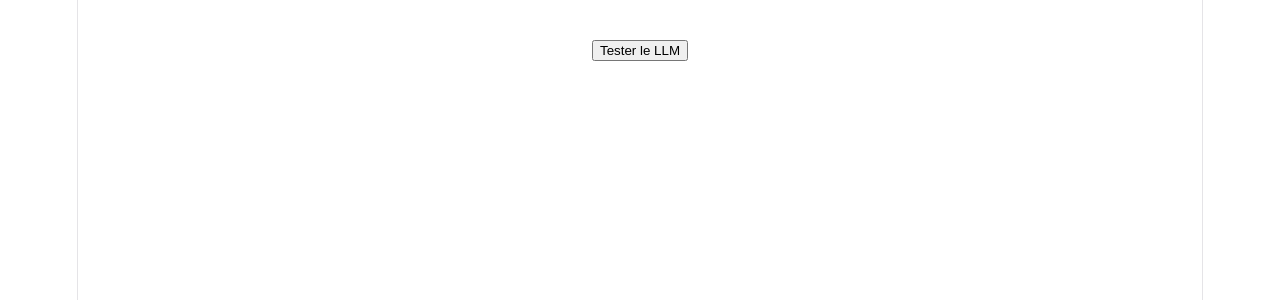
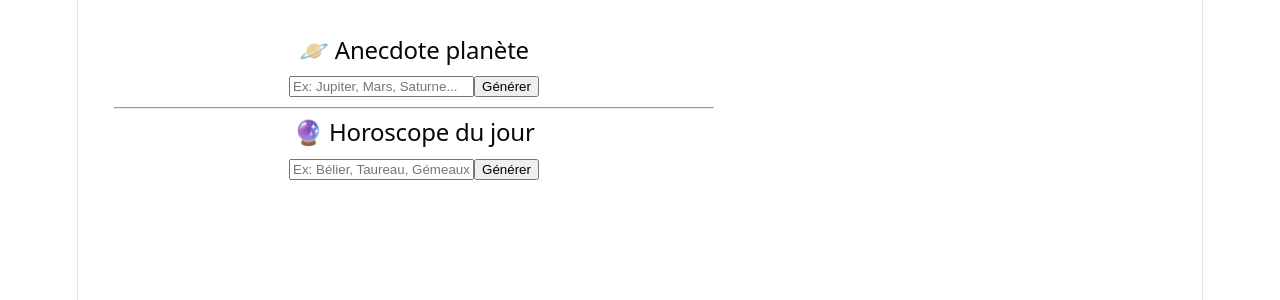
Before and after one commit to Projet-Web-ENSSAT/projet-model_IA, a React (Vite) app: page / in a window 1280 px wide. Shown: the top 300 px of the page. Built offline with nearby package versions, Linux system fonts and the light colour scheme; no server answers.

Commit message:
feat: add model agent

```diff
--- /dev/null
+++ b/src/agents/horoscopeAgent.js
@@ -0,0 +1,11 @@
+import { complete } from "../lib/llmClient";
+
+const SYSTEM_PROMPT = ''
+
+export async function getDailyHoroscope(sign, date) {
+    const messages = [
+        {role: 'user', content: `Horoscope du ${date} pour le signe : ${sign}`}
+    ]
+
+    return await complete(messages, {SYSTEM_PROMPT: SYSTEM_PROMPT, temperature: 0.8});
+}
--- /dev/null
+++ b/src/agents/planetAgent.js
@@ -0,0 +1,19 @@
+import { complete } from "../lib/llmClient";
+
+const SYSTEM_PROMPT = 'Tu es un agent spécialisé dans les planètes du système solaire. Tu peux fournir des descriptions, anecdotes, caractéristiques. Toujours synthètique, ton objectif est de donner des réponses que même un enfant pourrait comprendre. Si tu ne connais pas la planète demandée, dis le explicitement. Si la plnète est pas dans le système solaire, dis le, sans donner d autres informations.';
+
+export async function getPlanetDescription(planetName) {
+    const messages = [
+        {role: 'user', content: `Donne 3 caractéristiques sur : ${planetName}`}
+    ]
+
+    return await complete(messages, {SYSTEM_PROMPT: SYSTEM_PROMPT, temperature: 0.8});
+}
+
+export async function getPlanetAnecdote(planetName) {
+    const messages = [
+        {role: 'user', content: `Donne une anecdote intéressante sur : ${planetName}`}
+    ]
+
+    return await complete(messages, {SYSTEM_PROMPT: SYSTEM_PROMPT, temperature: 0.8});
+}
--- /dev/null
+++ b/src/lib/llmClient.js
@@ -0,0 +1,33 @@
+import OpenAI from "openai";
+
+const client = new OpenAI({
+    baseURL: import.meta.env.VITE_LLM_BASE_URL,
+    apiKey: import.meta.env.VITE_LLM_API_KEY,
+    dangerouslyAllowBrowser: true,
+})
+
+// Streaming
+export async function streamCompletion(messages, onChunk, options={}){
+    const stream = await client.chat.completions.create({
+        model: import.meta.env.VITE_LLM_MODEL,
+        messages: [{role: 'system', content: options.systemPrompt ?? 'You are a helpful assistant.'}, ...messages],
+        stream: true,
+    });
+
+    let fullText = '';
+    for await (const chunk of stream) {
+        const delta = chunk.choices[0]?.delta?.content ?? '';
+        if (delta) fullText += delta; onChunk(delta);
+    }
+    return fullText;
+}
+
+// Non streaming
+export async function complete(messages, options={}){
+    const response = await client.chat.completions.create({
+        model: import.meta.env.VITE_LLM_MODEL,
+        messages: [{role: 'system', content: options.systemPrompt ?? 'You are a helpful assistant.'}, ...messages],
+        stream: false,
+    });
+    return response.choices[0].message.content;
+}
--- a/src/testModel.jsx
+++ b/src/testModel.jsx
@@ -1,29 +1,48 @@
-// src/App.jsx
 import { useState } from 'react';
-import { streamCompletion } from './lib/llmClient';
+import { getPlanetDescription } from './agents/planetAgent';
+import { getDailyHoroscope } from './agents/horoscopeAgent';
 
 function App() {
-  const [response, setResponse] = useState('');
-  const [loading, setLoading] = useState(false);
+  const [planet, setPlanet] = useState('');
+  const [sign, setSign] = useState('');
+  const [planetResult, setPlanetResult] = useState('');
+  const [horoResult, setHoroResult] = useState('');
 
-  async function handleTest() {
-    setResponse('');
-    setLoading(true);
-
-    await streamCompletion(
-      [{ role: 'user', content: 'Dis juste "ça marche !" et rien d\'autre.' }],
-      (delta) => setResponse(prev => prev + delta)
-    );
-
-    setLoading(false);
-  }
+  const today = new Date().toLocaleDateString('fr-FR');
 
   return (
-    <div style={{ padding: '2rem', fontFamily: 'sans-serif' }}>
-      <button onClick={handleTest} disabled={loading}>
-        {loading ? 'En cours...' : 'Tester le LLM'}
+    <div style={{ padding: '2rem', fontFamily: 'sans-serif', maxWidth: '600px' }}>
+
+      <h2>🪐 Anecdote planète</h2>
+      <input
+        placeholder="Ex: Jupiter, Mars, Saturne..."
+        value={planet}
+        onChange={e => setPlanet(e.target.value)}
+      />
+      <button onClick={async () => {
+        setPlanetResult('...');
+        setPlanetResult(await getPlanetDescription(planet));
+      }}>
+        Générer
       </button>
-      <p style={{ marginTop: '1rem', whiteSpace: 'pre-wrap' }}>{response}</p>
+      <p>{planetResult}</p>
+
+      <hr />
+
+      <h2>🔮 Horoscope du jour</h2>
+      <input
+        placeholder="Ex: Bélier, Taureau, Gémeaux..."
+        value={sign}
+        onChange={e => setSign(e.target.value)}
+      />
+      <button onClick={async () => {
+        setHoroResult('...');
+        setHoroResult(await getDailyHoroscope(sign, today));
+      }}>
+        Générer
+      </button>
+      <p>{horoResult}</p>
+
     </div>
   );
 }
```
